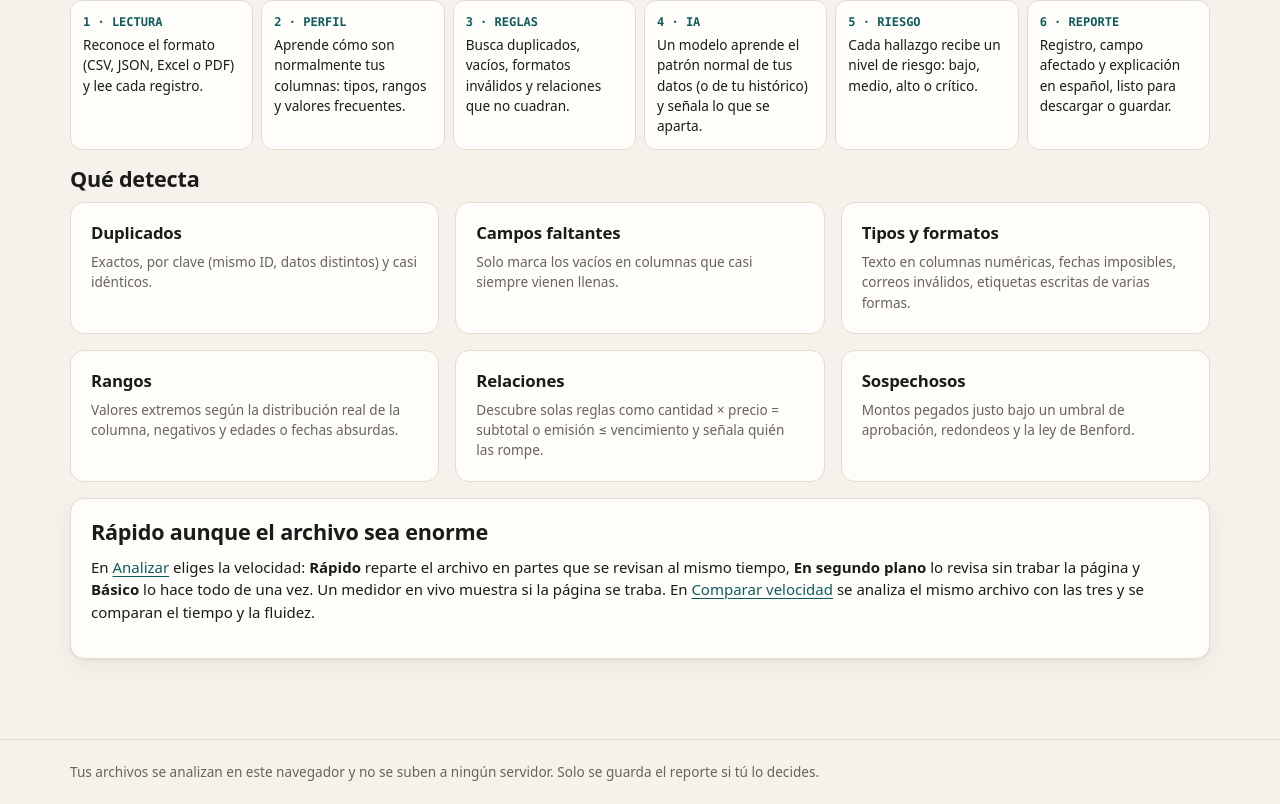
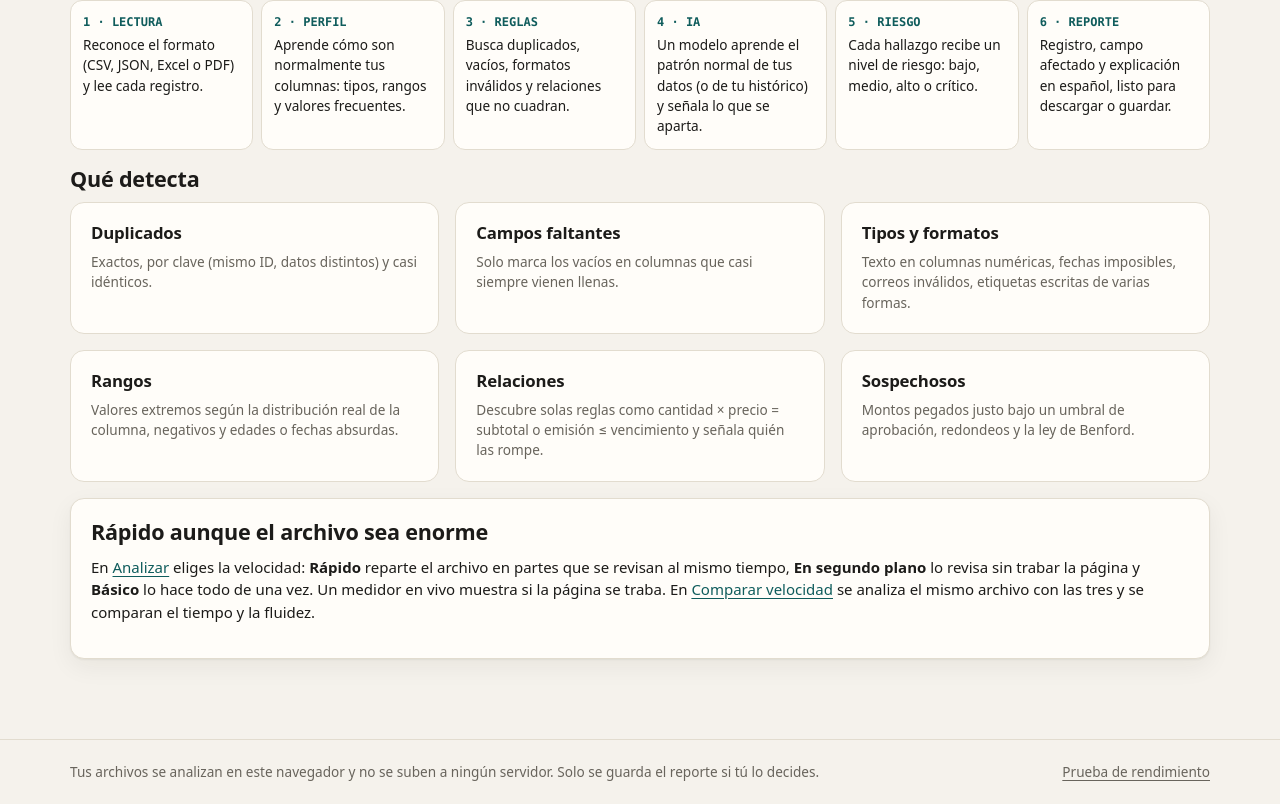
Before and after one commit to JuanMaya8/docu-sentinel-frontend, a Next.js app: page / in a window 1280 px wide. Shown: the part 525-1329 px from the top of the page. Built offline with nearby package versions, Linux system fonts and the light colour scheme; no server answers.

Commit message:
feat(layout): link the performance test from the footer

```diff
--- a/src/app/layout.tsx
+++ b/src/app/layout.tsx
@@ -39,7 +39,10 @@ export default function RootLayout({ children }: { children: ReactNode }) {
           <div className="wrap">{children}</div>
         </main>
         <footer className="site-footer">
-          <div className="wrap">Tus archivos se analizan en este navegador y no se suben a ningún servidor. Solo se guarda el reporte si tú lo decides.</div>
+          <div className="wrap row spread">
+            <span>Tus archivos se analizan en este navegador y no se suben a ningún servidor. Solo se guarda el reporte si tú lo decides.</span>
+            <Link href="/benchmark" className="footer-link">Prueba de rendimiento</Link>
+          </div>
         </footer>
       </body>
     </html>
```
